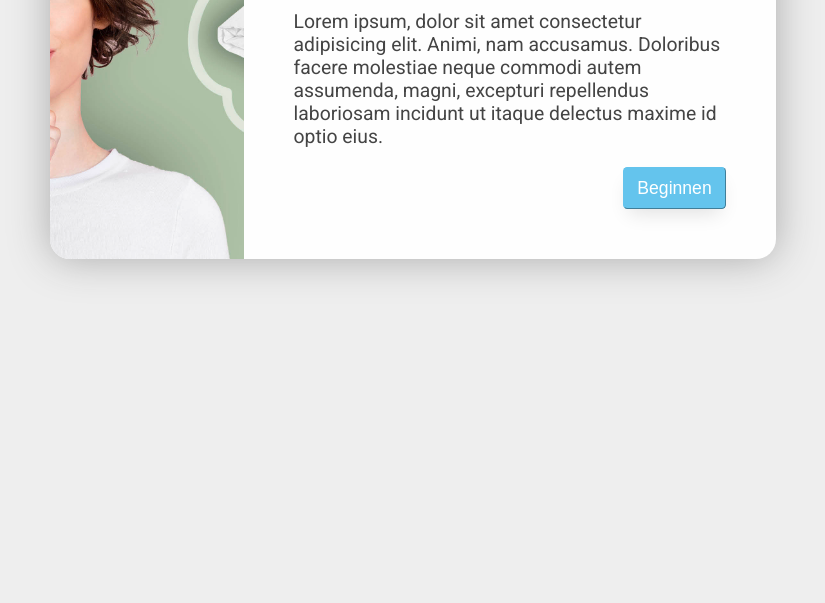
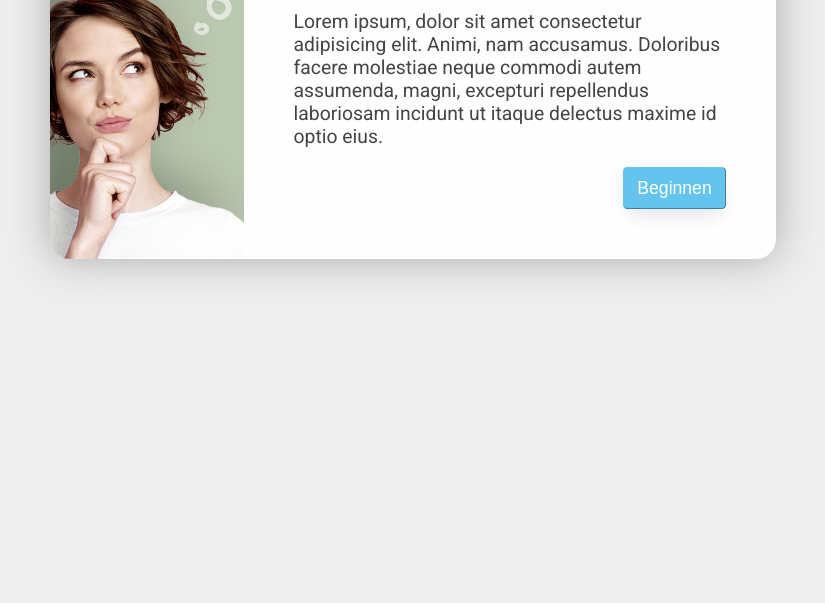
Before and after one commit to gullDesignDev/wizard, a plain HTML site: page index.html in a window 1280 px wide. Shown: the part 197-800 px from the top of the page, without its empty margins (227-1052 px from the left). Drawn offline with Linux system fonts and the light colour scheme.

Commit message:
change the teaser image and the files.

```diff
--- a/css/style.css
+++ b/css/style.css
@@ -79,8 +79,7 @@ button { cursor: pointer; }
 
 .content.image {
 	width: 60%;
-	/* background-image: url('../img/gesunder-schlaf.jpg'); */
-	background-image: url('../img/211018_Ratgeber_Duvet_Kachel.jpg');
+	background-image: url('../img/211015_AB_Schlafen_Quiz_KeyVisual_Online3.jpg');
 	background-size: cover;
 	background-position: center top;
 	border-radius: 20px 0 0 20px;
```
Also changed, not shown: img/211015_AB_Schlafen_Quiz_KeyVisual_Online3.jpg (added), img/211015_AB_Schlafen_Quiz_KeyVisual_Online4.jpg (added), img/211018_Ratgeber_Duvet_Banner.jpg (deleted), img/211018_Ratgeber_Duvet_Mobile.jpg (deleted).
